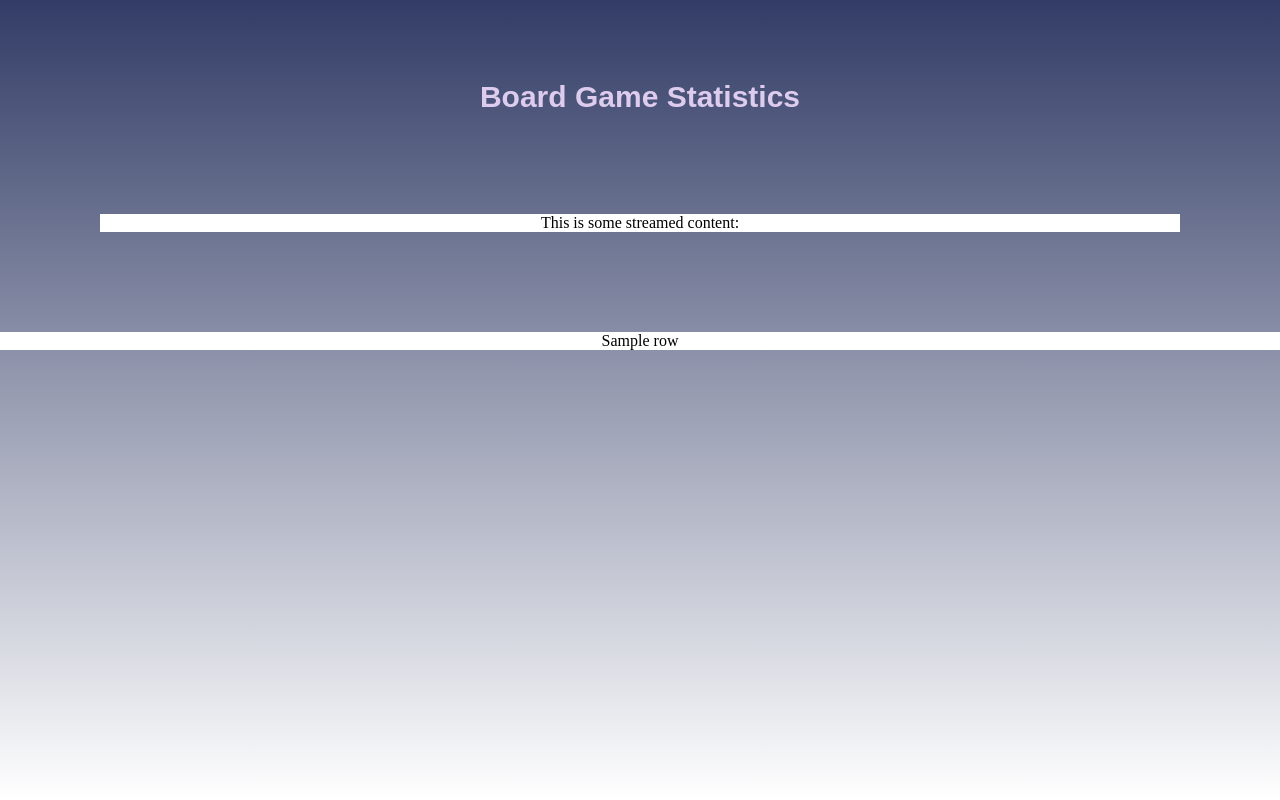
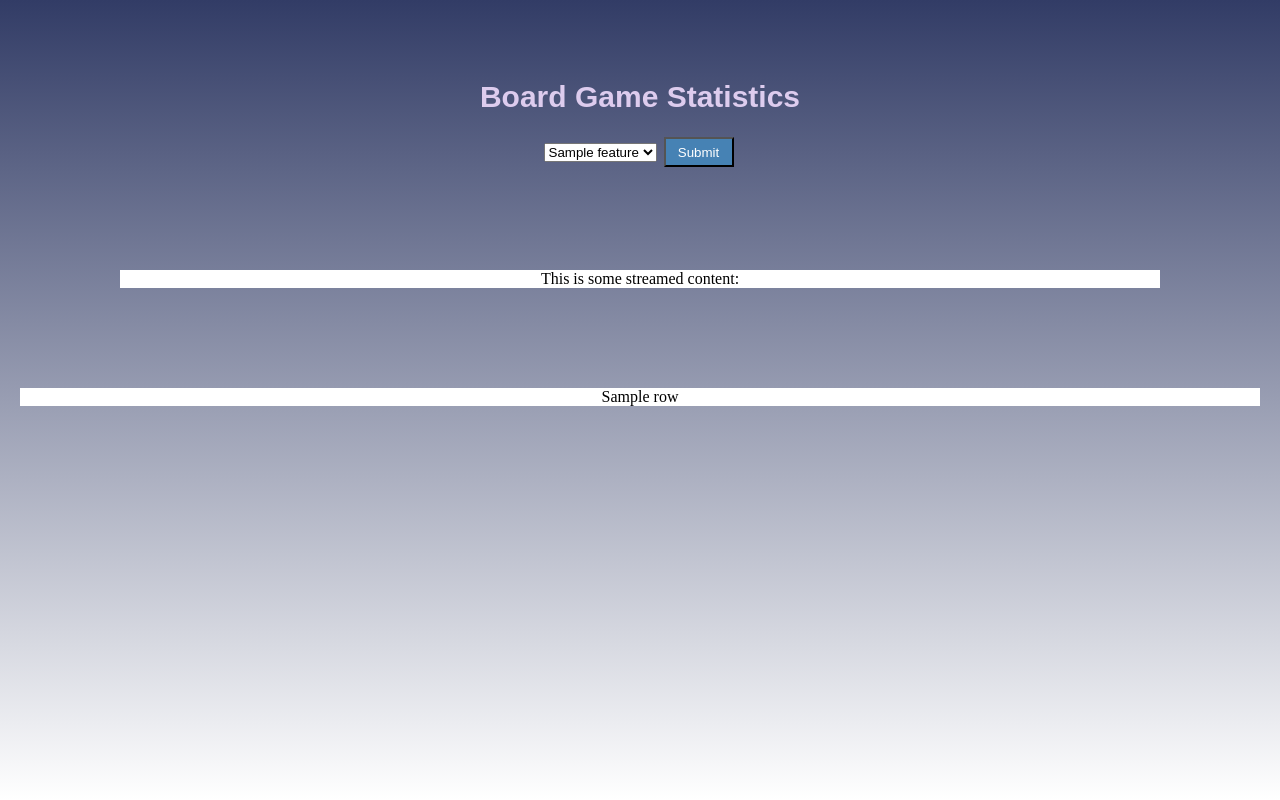
Before and after one commit to SumGuyV5/BoardGameStatistics, a Flask app: template templates/infodisplay.html in a window 1280 px wide. Run offline with Flask 2, Linux system fonts and the light colour scheme; the template is opened without the code that fills it: most values are stand-ins (such as "Sample title", 1, 10 or a date in 2020); parts of the project's set-up code (start-up, migrations or seed data) failed here and were passed over; some libraries are stand-ins or nearby versions.

Commit message:
Add database route to read and download xml files from one interface.

```diff
--- a/app.py
+++ b/app.py
@@ -21,6 +21,7 @@
 player_data = PlayerData()
 
 feature_names = ['Win Percentage', 'H-Index', 'Total Games Played', 'Wins', 'Loss', 'Total Points', 'Points Per Game']
+feature_database = ['Nothing', 'Download All XML Files', 'Read All XML Files']
 
 
 def gen(template_name, **context):
@@ -29,6 +30,7 @@
     rv = t.stream(context)
     rv.enable_buffering(5)
     return rv
+
 
 @app.route('/files')
 def files():
@@ -46,6 +48,28 @@
 def fullxmldownload():
     rows=player_data.force_refresh()
     return Response(gen('infodisplay.html', rows=rows))
+
+
+@app.route('/fullxmlread')
+def fullxmlread():
+    rows=player_data.read_all()
+    return Response(gen('infodisplay.html', rows=rows))
+
+
+@app.route('/database')
+def database():
+    current_feature_database = request.args.get("feature_database")
+    if current_feature_database is None:
+        current_feature_database = feature_database[0]
+
+    rows = None
+    if current_feature_database == feature_database[1]:
+        rows = player_data.force_refresh()
+    elif current_feature_database == feature_database[2]:
+        rows = player_data.read_all()
+
+    return Response(gen('infodisplay.html', rows=rows, feature_database=feature_database,
+                           current_feature_database=current_feature_database))
 
 
 @app.route('/fullflush')
--- a/templates/infodisplay.html
+++ b/templates/infodisplay.html
@@ -12,6 +12,17 @@
 <body>
     <div class="container" id="grad">
         <h1>Board Game Statistics</h1>
+        <form action="/database">
+        <select name="feature_database">
+            {% for feature in feature_database %}
+                {% if feature == current_feature_name %}
+                    <option selected value="{{ feature }}">{{ feature }}</option>
+                {% else %}
+                    <option value="{{ feature }}">{{ feature }}</option>
+                {% endif %}
+            {% endfor %}
+        </select>
+        <button type="submit">Submit</button>
         <p class="black">This is some streamed content:</p>
         {% for row in rows %}
             <div class="black">{{ row }}</div>
```
